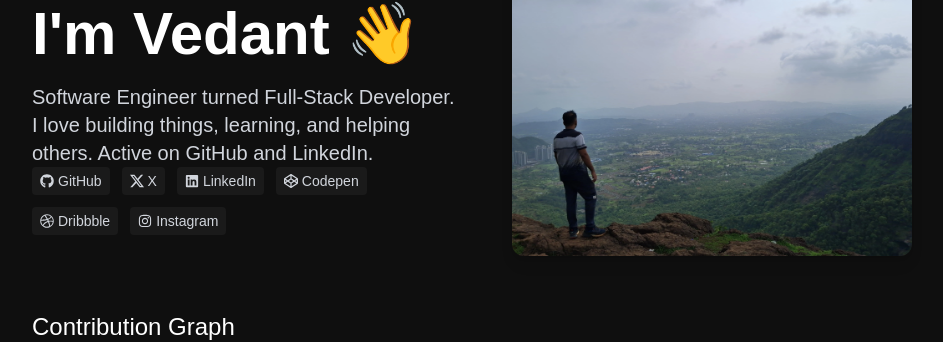
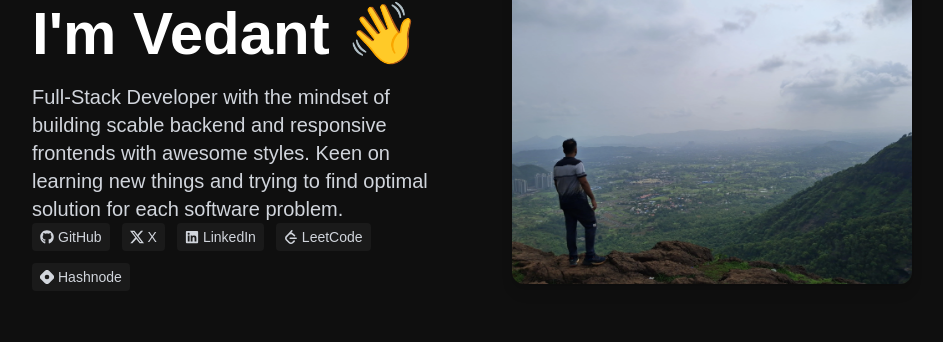
Before and after one commit to Vedant005/vedant.com, a Next.js app: page / in a window 1280 px wide. Shown: the part 119-461 px from the top of the page, without its empty margins (160-1103 px from the left). Built offline with nearby package versions, Linux system fonts and the light colour scheme.

Commit message:
refactor: changes description and added proepr links

```diff
--- a/src/app/page.tsx
+++ b/src/app/page.tsx
@@ -10,9 +10,11 @@ import {
   FaInstagram,
 } from "react-icons/fa";
 import { SiX } from "react-icons/si";
+import { SiLeetcode, SiHashnode } from "react-icons/si";
 import YearButton from "./utils/YearButton";
 import { getGitHubYears } from "./utils/getYears";
 import { useState } from "react";
+import Link from "next/link";
 
 export default function Home() {
   const [calendarYear, setCalendarYear] = useState<number | undefined>(
@@ -181,17 +183,37 @@ export default function Home() {
               <span className="inline-block animate-waving-hand">👋</span>
             </h1>
             <p className="text-gray-300 text-lg sm:text-xl max-w-xl  ">
-              Software Engineer turned Full-Stack Developer. I love building
-              things, learning, and helping others. Active on GitHub and
-              LinkedIn.
+              Full-Stack Developer with the mindset of building scable backend
+              and responsive frontends with awesome styles. Keen on learning new
+              things and trying to find optimal solution for each software
+              problem.
             </p>
             <div className="flex flex-wrap justify-center md:justify-start gap-3 text-sm text-gray-300">
-              <LinkWithIcon icon={<FaGithub />} label="GitHub" />
-              <LinkWithIcon icon={<SiX />} label="X" />
-              <LinkWithIcon icon={<FaLinkedin />} label="LinkedIn" />
-              <LinkWithIcon icon={<FaCodepen />} label="Codepen" />
-              <LinkWithIcon icon={<FaDribbble />} label="Dribbble" />
-              <LinkWithIcon icon={<FaInstagram />} label="Instagram" />
+              <LinkWithIcon
+                icon={<FaGithub />}
+                label="GitHub"
+                link="https://github.com/vedant005"
+              />
+              <LinkWithIcon
+                icon={<SiX />}
+                label="X"
+                link="https://x.com/VedantKane56217"
+              />
+              <LinkWithIcon
+                icon={<FaLinkedin />}
+                label="LinkedIn"
+                link="https://www.linkedin.com/in/vedant-kanekar/"
+              />
+              <LinkWithIcon
+                icon={<SiLeetcode />}
+                label="LeetCode"
+                link="https://leetcode.com/u/Vedant109/"
+              />
+              <LinkWithIcon
+                icon={<SiHashnode />}
+                label="Hashnode"
+                link="https://hashnode.com/@Vedantk005"
+              />
             </div>
           </div>
 
@@ -320,14 +342,19 @@ export default function Home() {
 function LinkWithIcon({
   icon,
   label,
+  link,
 }: {
   icon: React.ReactNode;
   label: string;
+  link: string;
 }) {
   return (
-    <div className="flex items-center gap-1 px-2 py-1 bg-[#1a1a1a] rounded hover:bg-[#262626] transition">
+    <Link
+      href={link}
+      className="flex items-center gap-1 px-2 py-1 bg-[#1a1a1a] rounded hover:bg-[#262626] transition"
+    >
       <span className="text-sm">{icon}</span>
       <span>{label}</span>
-    </div>
+    </Link>
   );
 }
```
